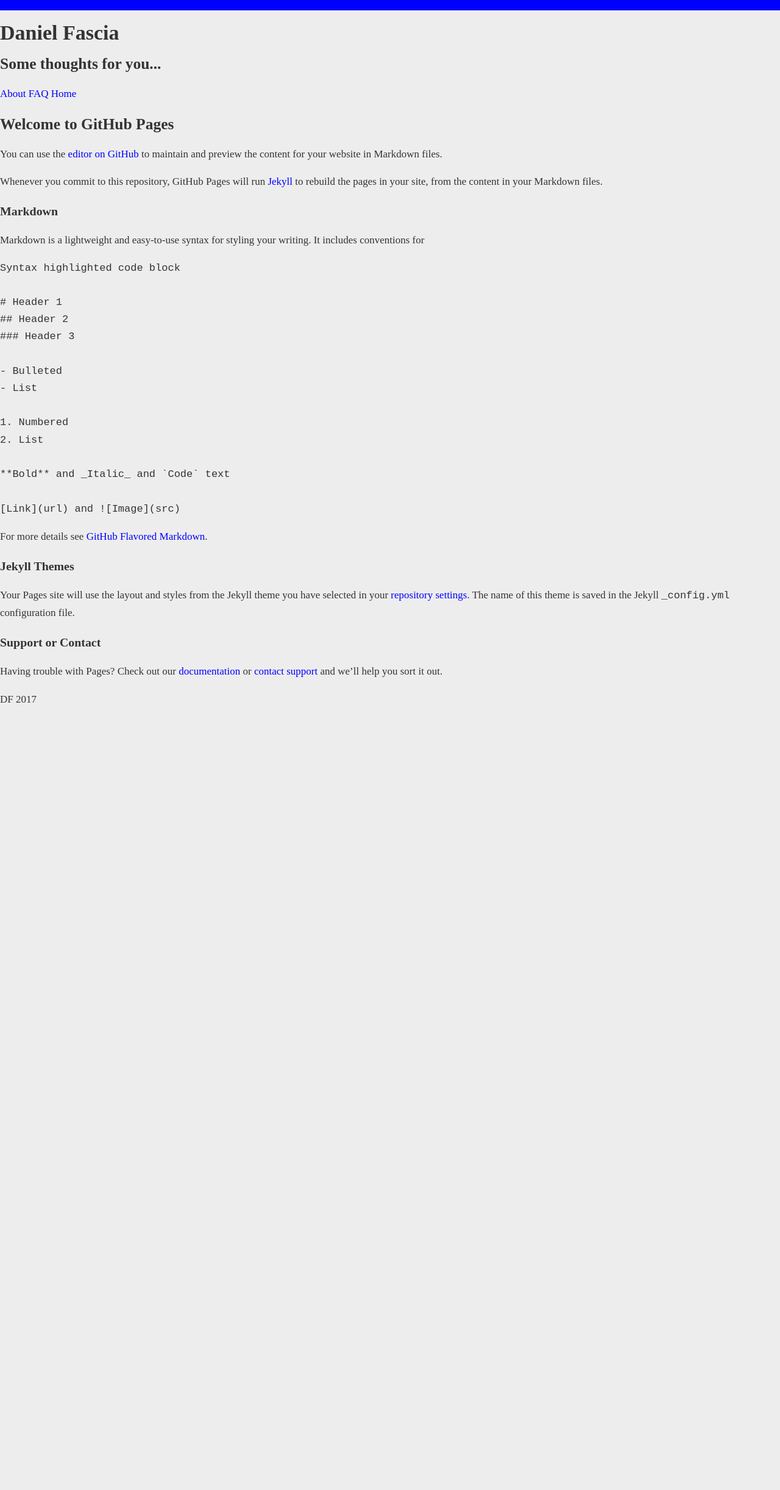
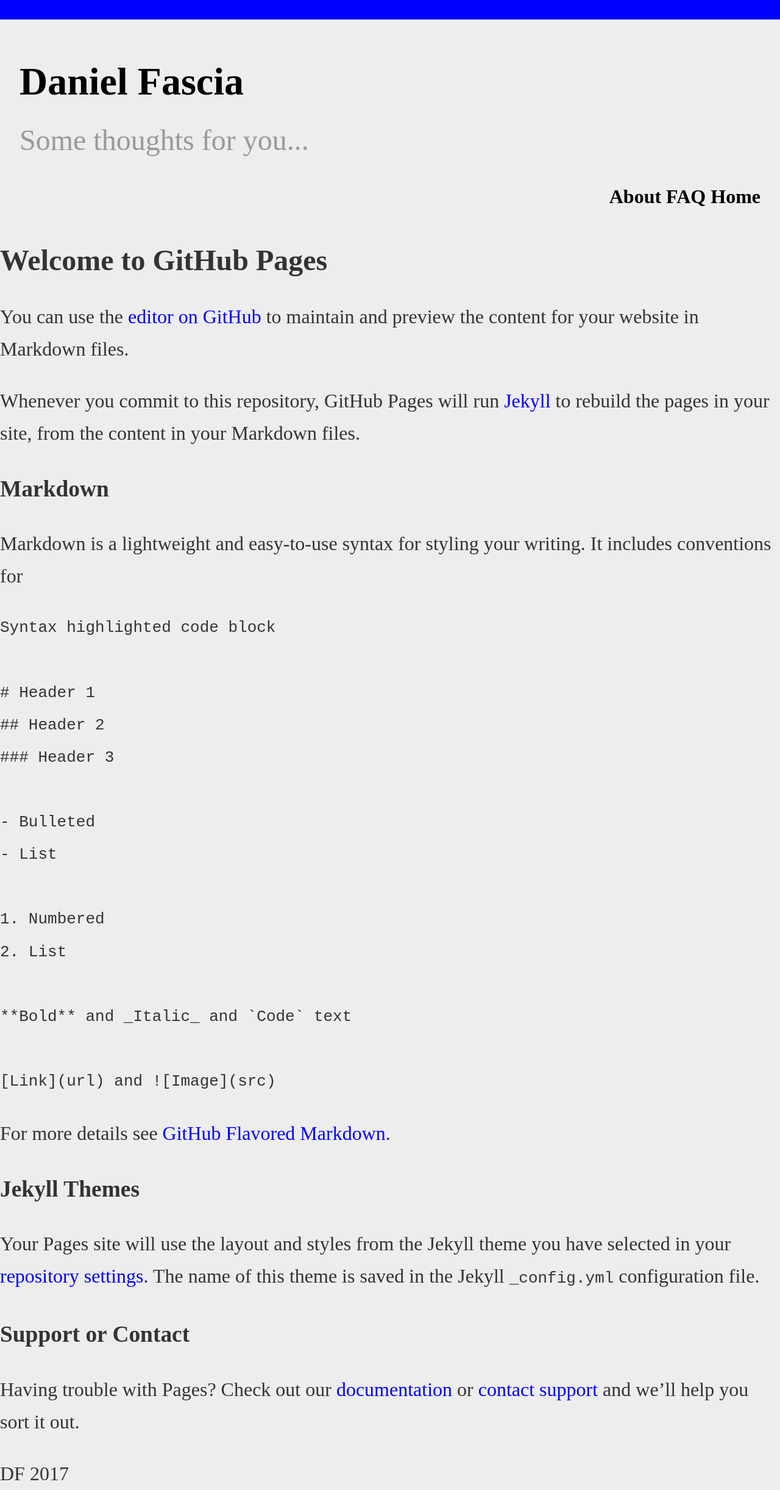
Before and after one commit to danfascia/danfascia.github.io, a Jekyll site: the page built from index.md, in a window 1280 px wide. Shown: the whole page at 61% size. Built offline with Jekyll 4.4.1, drawn with Linux system fonts in a browser that asks for light colours; our own code applies the rules of GitHub Pages for plain Markdown files; before the commit the page ends 1161 px from its top, so only the background shows below that.

Commit message:
Update style.scss

```diff
--- a/assets/css/style.scss
+++ b/assets/css/style.scss
@@ -19,3 +19,38 @@ a {
   text-decoration: none;
 }
 a:hover { text-decoration: underline; }
+
+header {
+	padding: 1em;
+    padding-bottom: 2em;
+}
+
+.site-title {
+	font-weight: 700;
+    color: black;
+    }
+
+ .site-description {
+ 	font-weight: normal;
+    color: #999;
+ }
+
+.site-navigation {
+	display: block;
+    float: right;
+}
+.site-navigation a {
+	color: black;
+    font-weight: bold;
+}
+
+article h1 {
+	font-weight: 700;
+    margin-bottom: 2em;
+}
+
+@media screen and (min-width: 49.5em) {
+	body {
+    	font-size: 2em;
+    }
+}
```
